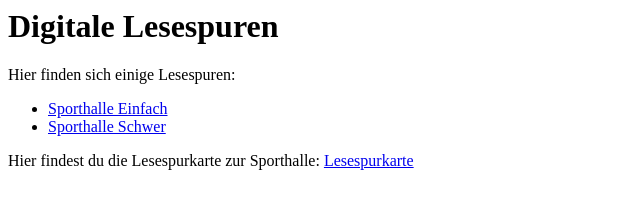
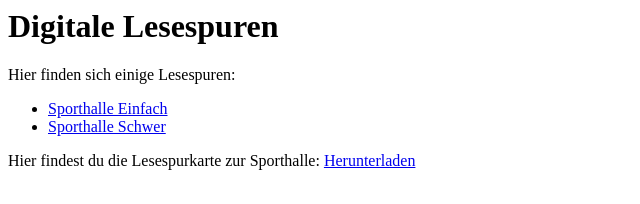
Before and after one commit to redabus/lesespur, a plain HTML site: page index.html in a window 1280 px wide. Shown: the full height of the page, 0-640 px from the left. Drawn offline with Linux system fonts and the light colour scheme.

Commit message:
Update index.html

```diff
--- a/index.html
+++ b/index.html
@@ -9,6 +9,6 @@
       <li><a href="Sporthalle_einfach.html">Sporthalle Einfach</a></li>
       <li><a href="Sporthalle_schwer.html">Sporthalle Schwer</a></li>
     </ul>
-    <p>Hier findest du die Lesespurkarte zur Sporthalle: <a href="Lesespurkarte_Sporthalle.pdf">Lesespurkarte</a></p>
+    <p>Hier findest du die Lesespurkarte zur Sporthalle: <a href="Lesespurkarte_Sporthalle.pdf">Herunterladen</a></p>
   </body>
 </html>
```
